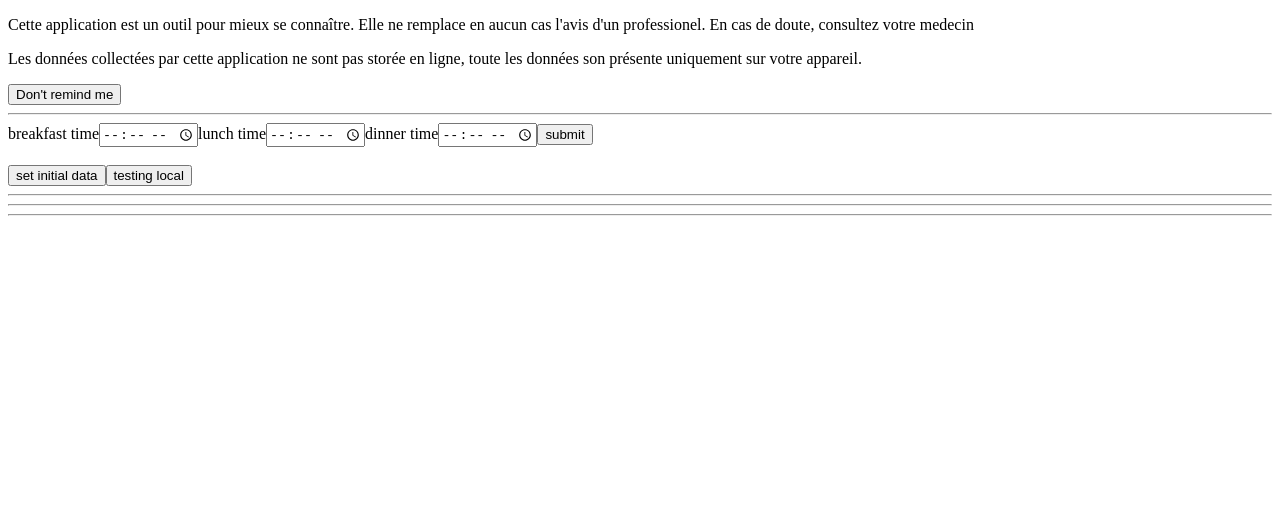
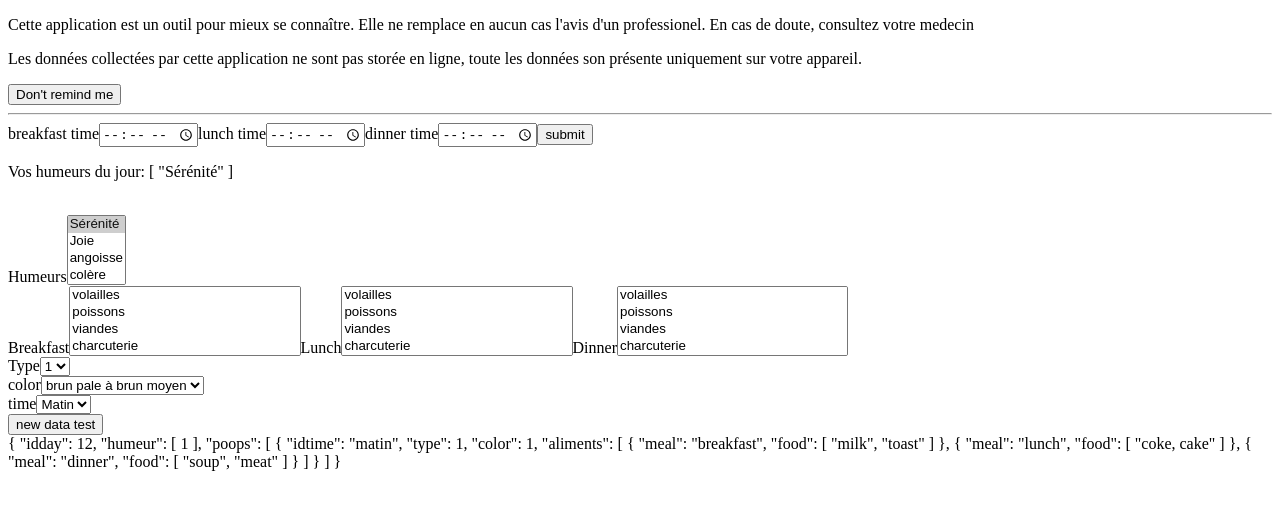
Before and after one commit to gderuwez/expoIBS, a Vue app: page / in a window 1280 px wide. Shown: the top 510 px of the page. Built offline with nearby package versions, Linux system fonts and the light colour scheme.

Commit message:
form to fill functionnal, localstorage change functionnal

```diff
--- a/src/components/scatInput.vue
+++ b/src/components/scatInput.vue
@@ -1,37 +1,42 @@
 <template lang="html">
-  <form class="" @submit="testDate" action="" method="post">
-    <!-- <label for="">Type</label>
+  <form class="" @submit="newPoop" action="" method="post">
+    <p>Vos humeurs du jour: {{humeursDisplay}}</p>
+    <br>
+    <label for="">Humeurs</label>
+    <select class="" name="" v-model="humeurs" multiple>
+      <option :value="item.value" v-for="item in humeursArray">{{item['text']}}</option>
+    </select>
+    <br>
+    <label for="">Breakfast</label>
+    <select class="" name="" v-model="breakfast" multiple>
+      <option :value="item" v-for="item in aliments">{{item}}</option>
+    </select>
+    <label for="">Lunch</label>
+    <select class="" name="" v-model="lunch" multiple>
+      <option :value="item" v-for="item in aliments">{{item}}</option>
+    </select>
+    <label for="">Dinner</label>
+    <select class="" name="" v-model="dinner" multiple>
+      <option :value="item" v-for="item in aliments">{{item}}</option>
+    </select>
+    <br>
+    <label for="">Type</label>
     <select class="" name="" v-model="poopType">
-      <option value="1">1</option>
-      <option value="2">2</option>
-      <option value="3">3</option>
-      <option value="4">4</option>
-      <option value="5">5</option>
-      <option value="6">6</option>
-      <option value="7">7</option>
+      <option :value="item" v-for="item in typesOfPoop">{{item}}</option>
     </select>
     <br>
     <label for="">color</label>
     <select class="" name="" v-model="poopColor">
-      <option value="1">brun pale à brun moyen</option>
-      <option value="2">beige gris ou jaune</option>
-      <option value="3">Vert</option>
-      <option value="4">Rouge</option>
-      <option value="5">Brun foncé ou noir</option>
+      <option :value="item['value']" v-for="item in colorsofPoop">{{item["text"]}}</option>
     </select>
     <br>
     <label for="">time</label>
-    <input type="time" name="" value="00:00"> -->
+    <select class="" name="" v-model="time">
+      <option :value="item" v-for="item in timesOfDay">{{item}}</option>
+    </select>
     <br>
-    <button type="button" name="button" v-on:click="testDate">set initial data</button>
-    <button type="button" name="button" v-on:click="testlocal">testing local</button>
+    <button type="submit" name="button">new data test</button>
     <br>
-    {{allData}}
-    <hr>
-    {{currentYear}}
-    <hr>
-    {{currentMonth}}
-    <hr>
     {{currentDay}}
   </form>
 
@@ -46,57 +51,115 @@ export default {
       currentYear: '',
       currentMonth: '',
       currentDay: '',
+      time: "Matin",
+      poopType: 1,
+      poopColor: 1,
+      humeurs: [],
+      breakfast: [],
+      lunch:[],
+      dinner: [],
+      aliments: ["volailles", "poissons", "viandes", "charcuterie", "algues", "mollusques et crustacés", "fruits", "céréales", "légumes", "champignons", "noix et graines", "épices", "huiles et graisses", "produits laitiers", "produits transformés (pizza, burger,...)", "boissons sucrées", "boissons énergisantes", "boissons alcoolisés"],
+      colorsofPoop: [{value: 1, text: "brun pale à brun moyen"}, {value: 2, text: "beige gris ou jaune"}, {value: 3, text: "vert"}, {value: 4, text: "rouge"}, {value: 5, text: "Brun foncé ou noir"}],
+      humeursArray: [{value: 1, text: "Sérénité"}, {value: 2, text: "Joie"}, {value: 3, text: "angoisse"}, {value: 4, text: "colère"}, {value: 5, text: "tristesse"}, {value: 6, text: "malade"}],
+      typesOfPoop: [1, 2, 3, 4, 5, 6, 7],
+      timesOfDay: ["Matin", "Midi", "Soir", "Nuit"]
     }
   },
   mounted () {
     if (localStorage.data) {
-      var allData = JSON.parse(localStorage.data);
+      let allData = JSON.parse(localStorage.data);
+      let currentYear = allData[allData.length - 1];
+      let currentMonth = currentYear.month[currentYear.month.length - 1];
+      let currentDay = currentMonth.day[currentMonth.day.length - 1];
+      let humors = currentDay.humeur;
       this.allData = allData;
-      var currentYear = allData[allData.length - 1];
       this.currentYear = currentYear;
-      var currentMonth = currentYear.month[currentYear.month.length - 1];
       this.currentMonth = currentMonth;
-      var currentDay = currentMonth.day[currentMonth.day.length - 1];
       this.currentDay = currentDay;
+      this.humeurs = humors;
+    }
+    else {
+      const test = [{"year": 2017, "month": [{"idmonth": 1, "day": [{"idday": 12, "humeur" : [1], "poops": [{"idtime": "matin", "type": 1, "color": 1, "aliments": [{"meal":"breakfast", "food":["milk", "toast"]}, {"meal":"lunch", "food":["coke, cake"]}, {"meal":"dinner", "food":["soup", "meat"]}]}]}]}]}];
+      const parsed = JSON.stringify(test);
+      localStorage.data = parsed;
+      let allData = JSON.parse(localStorage.data);
+      let currentYear = allData[allData.length - 1];
+      let currentMonth = currentYear.month[currentYear.month.length - 1];
+      let currentDay = currentMonth.day[currentMonth.day.length - 1];
+      let humors = currentDay.humeur;
+      this.allData = allData;
+      this.currentYear = currentYear;
+      this.currentMonth = currentMonth;
+      this.currentDay = currentDay;
+      this.humeurs = humors;
+    }
+  },
+  computed: {
+    humeursDisplay() {
+      let result = [];
+      for (var item in this.humeurs) {
+        if (this.humeurs[item] == 1) {result.push("Sérénité");}
+        if (this.humeurs[item] == 2) {result.push("Joie");}
+        if (this.humeurs[item] == 3) {result.push("angoisse");}
+        if (this.humeurs[item] == 4) {result.push("colère");}
+        if (this.humeurs[item] == 5) {result.push("tristesse");}
+        if (this.humeurs[item] == 6) {result.push("malade");}
+      }
+      return result;
     }
   },
   methods: {
-    testDate: function () {
-      var test = [{"year": 2017, "month": [{"idmonth": 1, "day": [{"idday": 12, "humeur" : ["serenité", "colère"], "poops": [{"idtime": 123, "type": 1, "color": 1, "aliments": ["coke", "sausage"]}]}]}]}];
-      const parsed = JSON.stringify(test);
-      localStorage.data = parsed;
-    },
-    testlocal: function () {
-      var humeur = this.currentDay.humeur;
-      humeur.push("test");
-      this.currentDay.humeur = humeur;
-      const parsed = JSON.stringify(this.allData);
-      localStorage.data = parsed;
-    },
     newPoop: function (e) {
       e.preventDefault();
-      var date = new Date();
-      var year = date.getFullYear();
-      var month = date.getMonth();
-      var day = date.getDate();
-
+      let date = new Date();
+      let year = date.getFullYear();
+      let month = date.getMonth();
+      let day = date.getDate();
+      let time = this.time;
+      let poopType = this.poopType;
+      let poopColor = this.poopColor;
+      let humeurs = this.humeurs;
+      let breakfast = this.breakfast;
+      let lunch = this.lunch;
+      let dinner = this.dinner;
+      let dataToPush = '';
+      console.log("check");
       // Push logic for data
       // check if current year = current year from data
       if (year !== this.currentYear.year) {
+        dataToPush = {"year": year, "month": [{"idmonth": month, "day": [{"idday": day, "humeur" : humeurs, "poops": [{"idtime": time, "type": poopType, "color": poopColor, "aliments": [{"meal":"breakfast", "food": breakfast}, {"meal":"lunch", "food": lunch}, {"meal":"dinner", "food": dinner}]}]}]}]};
         this.allData.push(dataToPush);
       }
       // if yes check if current month = current month from data
       else if (month !== this.currentMonth.idmonth) {
+        dataToPush = {"idmonth": month, "day": [{"idday": day, "humeur" : humeurs, "poops": [{"idtime": time, "type": poopType, "color": poopColor, "aliments": [{"meal":"breakfast", "food": breakfast}, {"meal":"lunch", "food": lunch}, {"meal":"dinner", "food": dinner}]}]}]};
         this.currentYear.month.push(dataToPush);
       }
       // if yes check if current day = current day from data
       else if (day !== this.currentDay.idday) {
+        dataToPush = {"idday": day, "humeur" : humeurs, "poops": [{"idtime": time, "type": poopType, "color": poopColor, "aliments": [{"meal":"breakfast", "food": breakfast}, {"meal":"lunch", "food": lunch}, {"meal":"dinner", "food": dinner}]}]};
         this.currentMonth.day.push(dataToPush);
       }
       //if yes push humor and new poop to the day
       else {
+        dataToPush = {"idtime": time, "type": poopType, "color": poopColor, "aliments": [{"meal":"breakfast", "food": breakfast}, {"meal":"lunch", "food": lunch}, {"meal":"dinner", "food": dinner}]};
+        this.currentDay.humeur = this.humeurs;
+        this.currentDay.poops.push(dataToPush);
         // push humor and new poop to day
       }
+      const parsed = JSON.stringify(this.allData);
+      localStorage.data = parsed;
+      //
+      let allData = JSON.parse(localStorage.data);
+      let currentYear = allData[allData.length - 1];
+      let currentMonth = currentYear.month[currentYear.month.length - 1];
+      let currentDay = currentMonth.day[currentMonth.day.length - 1];
+      let humors = currentDay.humeur;
+      this.allData = allData;
+      this.currentYear = currentYear;
+      this.currentMonth = currentMonth;
+      this.currentDay = currentDay;
+      this.humeurs = humors;
     }
   }
 }
```
